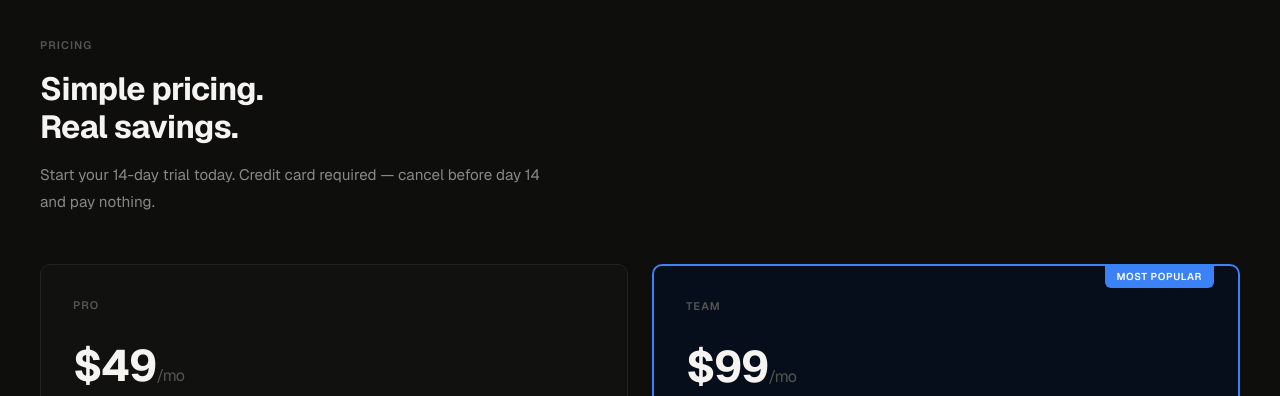
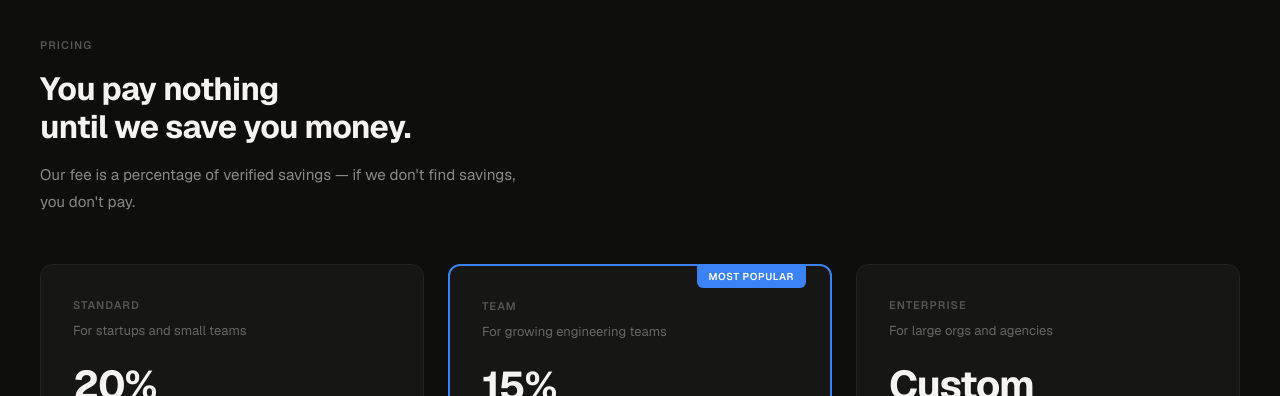
Before and after one commit to issacguerrero67-web/vaultixai, a React (Vite) app in the folder frontend/: page / in a window 1280 px wide. Shown: the part 2404-2800 px from the top of the page. Built offline with nearby package versions, Linux system fonts and the light colour scheme; no server answers.

Commit message:
feat: update pricing to success-based model - Standard 20%, Team 15%, Enterprise custom

```diff
--- a/frontend/src/pages/Landing.jsx
+++ b/frontend/src/pages/Landing.jsx
@@ -135,7 +135,7 @@ export default function Landing() {
             you <span style={{ color: '#3B82F6' }}>forgot exist.</span>
           </h1>
           <p style={{ fontSize: '1.05rem', color: 'rgba(245,244,240,0.5)', lineHeight: 1.75, maxWidth: 460, marginBottom: '2.25rem' }}>
-            Vaultix AI connects to your AWS account, scans every resource for waste, and delivers a prioritized fix list with specific resource IDs and exact dollar amounts.
+            Connect your AWS account in 5 minutes. We find the waste. You only pay when you save.
           </p>
           <div className="hero-buttons" style={{ display: 'flex', alignItems: 'center', gap: '1rem', flexWrap: 'wrap', marginBottom: '1.25rem' }}>
             <a href="#waitlist" className="hero-btn" style={{
@@ -258,75 +258,86 @@ export default function Landing() {
         <div className="fade-up">
           <p style={{ fontSize: 11, fontWeight: 600, letterSpacing: '0.1em', textTransform: 'uppercase', color: '#555552', marginBottom: '1rem' }}>Pricing</p>
           <h2 style={{ fontSize: '2rem', fontWeight: 700, letterSpacing: '-0.02em', lineHeight: 1.2, marginBottom: '1rem', color: '#F5F4F0' }}>
-            Simple pricing.<br />Real savings.
+            You pay nothing<br />until we save you money.
           </h2>
           <p style={{ fontSize: '0.95rem', color: '#888884', lineHeight: 1.75, maxWidth: 500, marginBottom: '3rem' }}>
-            Start your 14-day trial today. Credit card required — cancel before day 14 and pay nothing.
+            Our fee is a percentage of verified savings — if we don't find savings, you don't pay.
           </p>
         </div>
-        <div className="pricing-grid" style={{ display: 'grid', gridTemplateColumns: 'repeat(2, 1fr)', gap: '1.5rem', marginBottom: '1.5rem' }}>
-          {/* PRO */}
-          <div className="fade-up" style={{ background: '#111110', border: '1px solid #222220', borderRadius: 10, padding: '2rem', transition: 'border-color 200ms' }}
+        <div className="pricing-grid" style={{ display: 'grid', gridTemplateColumns: 'repeat(3, 1fr)', gap: '1.5rem' }}>
+
+          {/* STANDARD */}
+          <div className="fade-up" style={{ background: 'rgba(255,255,255,0.03)', border: '1px solid #222220', borderRadius: 12, padding: '32px', display: 'flex', flexDirection: 'column', transition: 'border-color 200ms' }}
             onMouseEnter={e => e.currentTarget.style.borderColor = '#333330'}
             onMouseLeave={e => e.currentTarget.style.borderColor = '#222220'}>
-            <p style={{ fontSize: 11, fontWeight: 600, color: '#555552', letterSpacing: '0.1em', textTransform: 'uppercase', marginBottom: '1.25rem' }}>Pro</p>
-            <p style={{ fontSize: '2.75rem', fontWeight: 700, letterSpacing: '-0.02em', color: '#F5F4F0', marginBottom: 2 }}>$49<span style={{ fontSize: '1rem', fontWeight: 400, color: '#555552' }}>/mo</span></p>
-            <p style={{ fontSize: 12, color: '#555552', marginBottom: '1.5rem' }}>Up to 3 AWS accounts</p>
-            <ul style={{ listStyle: 'none', marginBottom: '2rem', borderTop: '1px solid #1E1E1C', paddingTop: '1.25rem', padding: 0, paddingTop: '1.25rem' }}>
-              {['Full audit report with all findings', 'Specific resource IDs and savings', '90-day prioritized action plan', 'Email alerts for new waste', 'Terraform modules included'].map((f, i) => (
-                <li key={i} style={{ fontSize: 13, color: '#888884', padding: '7px 0', borderBottom: '1px solid #1A1A18', display: 'flex', alignItems: 'center', gap: 8 }}>
-                  <span style={{ color: '#3B82F6', fontSize: 14 }}>✓</span>{f}
+            <p style={{ fontSize: 11, fontWeight: 600, color: '#555552', letterSpacing: '0.1em', textTransform: 'uppercase', marginBottom: '0.5rem' }}>Standard</p>
+            <p style={{ fontSize: 13, color: '#666662', marginBottom: '1.5rem' }}>For startups and small teams</p>
+            <p style={{ fontSize: '2.5rem', fontWeight: 700, letterSpacing: '-0.03em', color: '#F5F4F0', marginBottom: 4, lineHeight: 1 }}>20%</p>
+            <p style={{ fontSize: 12, color: '#888884', marginBottom: '0.5rem' }}>of verified savings</p>
+            <p style={{ fontSize: 12, color: '#555552', marginBottom: '1.75rem' }}>You pay nothing until we save you money</p>
+            <ul style={{ listStyle: 'none', padding: 0, margin: '0 0 2rem', borderTop: '1px solid #1E1E1C', paddingTop: '1.25rem', flex: 1 }}>
+              {['Up to 3 AWS accounts', 'Full AI cost audit', 'Monthly re-scans', 'Email findings report', '30-day savings verification'].map((f, i) => (
+                <li key={i} style={{ fontSize: 13, color: '#888884', padding: '7px 0', borderBottom: '1px solid rgba(255,255,255,0.04)', display: 'flex', alignItems: 'center', gap: 8 }}>
+                  <span style={{ color: '#3B82F6', fontSize: 14, flexShrink: 0 }}>✓</span>{f}
                 </li>
               ))}
             </ul>
-            <a href="#waitlist" style={{ display: 'block', width: '100%', boxSizing: 'border-box', padding: 11, borderRadius: 7, fontSize: 14, fontWeight: 500, textAlign: 'center', background: 'transparent', color: '#F5F4F0', border: '1px solid #2A2A28', textDecoration: 'none', transition: 'all 150ms' }}
+            <a href="#waitlist" style={{ display: 'block', boxSizing: 'border-box', padding: '11px 0', borderRadius: 7, fontSize: 14, fontWeight: 500, textAlign: 'center', background: 'transparent', color: '#F5F4F0', border: '1px solid #2A2A28', textDecoration: 'none', transition: 'all 150ms' }}
               onMouseEnter={e => { e.currentTarget.style.borderColor = '#3A3A38'; e.currentTarget.style.background = '#161614' }}
               onMouseLeave={e => { e.currentTarget.style.borderColor = '#2A2A28'; e.currentTarget.style.background = 'transparent' }}>
               Join Waitlist
             </a>
           </div>
+
           {/* TEAM */}
-          <div className="fade-up" style={{ background: '#050E1A', border: '2px solid #3B82F6', borderRadius: 10, padding: '2rem', position: 'relative', transition: 'border-color 200ms' }}
+          <div className="fade-up" style={{ background: 'rgba(255,255,255,0.03)', border: '2px solid #3B82F6', borderRadius: 12, padding: '32px', position: 'relative', display: 'flex', flexDirection: 'column', transition: 'border-color 200ms' }}
             onMouseEnter={e => e.currentTarget.style.borderColor = '#60A5FA'}
             onMouseLeave={e => e.currentTarget.style.borderColor = '#3B82F6'}>
             <div style={{ position: 'absolute', top: -1, right: '1.5rem', background: '#3B82F6', color: '#fff', fontSize: 10, fontWeight: 600, letterSpacing: '0.06em', padding: '4px 12px', borderRadius: '0 0 6px 6px', textTransform: 'uppercase' }}>
               Most Popular
             </div>
-            <p style={{ fontSize: 11, fontWeight: 600, color: '#555552', letterSpacing: '0.1em', textTransform: 'uppercase', marginBottom: '1.25rem' }}>Team</p>
-            <p style={{ fontSize: '2.75rem', fontWeight: 700, letterSpacing: '-0.02em', color: '#F5F4F0', marginBottom: 2 }}>$99<span style={{ fontSize: '1rem', fontWeight: 400, color: '#555552' }}>/mo</span></p>
-            <p style={{ fontSize: 12, color: '#555552', marginBottom: '1.5rem' }}>Unlimited AWS accounts</p>
-            <ul style={{ listStyle: 'none', marginBottom: '2rem', borderTop: '1px solid #1E1E1C', paddingTop: '1.25rem', padding: 0, paddingTop: '1.25rem' }}>
-              {['Everything in Pro', 'Unlimited AWS accounts', 'Slack integration for alerts', 'Multi-user team access', 'Priority support', 'Quarterly business review'].map((f, i) => (
-                <li key={i} style={{ fontSize: 13, color: '#888884', padding: '7px 0', borderBottom: '1px solid #1A1A18', display: 'flex', alignItems: 'center', gap: 8 }}>
-                  <span style={{ color: '#3B82F6', fontSize: 14 }}>✓</span>{f}
+            <p style={{ fontSize: 11, fontWeight: 600, color: '#555552', letterSpacing: '0.1em', textTransform: 'uppercase', marginBottom: '0.5rem' }}>Team</p>
+            <p style={{ fontSize: 13, color: '#666662', marginBottom: '1.5rem' }}>For growing engineering teams</p>
+            <p style={{ fontSize: '2.5rem', fontWeight: 700, letterSpacing: '-0.03em', color: '#F5F4F0', marginBottom: 4, lineHeight: 1 }}>15%</p>
+            <p style={{ fontSize: 12, color: '#888884', marginBottom: '0.5rem' }}>of verified savings</p>
+            <p style={{ fontSize: 12, color: '#555552', marginBottom: '1.75rem' }}>Volume discount for larger savings</p>
+            <ul style={{ listStyle: 'none', padding: 0, margin: '0 0 2rem', borderTop: '1px solid #1E1E1C', paddingTop: '1.25rem', flex: 1 }}>
+              {['Unlimited AWS accounts', 'Everything in Standard', 'Slack alerts', 'Priority support', 'Quarterly business review'].map((f, i) => (
+                <li key={i} style={{ fontSize: 13, color: '#888884', padding: '7px 0', borderBottom: '1px solid rgba(255,255,255,0.04)', display: 'flex', alignItems: 'center', gap: 8 }}>
+                  <span style={{ color: '#3B82F6', fontSize: 14, flexShrink: 0 }}>✓</span>{f}
                 </li>
               ))}
             </ul>
-            <a href="#waitlist" style={{ display: 'block', width: '100%', boxSizing: 'border-box', padding: 11, borderRadius: 7, fontSize: 14, fontWeight: 500, textAlign: 'center', background: '#3B82F6', color: '#fff', border: 'none', textDecoration: 'none', transition: 'background 150ms' }}
+            <a href="#waitlist" style={{ display: 'block', boxSizing: 'border-box', padding: '11px 0', borderRadius: 7, fontSize: 14, fontWeight: 500, textAlign: 'center', background: '#3B82F6', color: '#fff', border: 'none', textDecoration: 'none', transition: 'background 150ms' }}
               onMouseEnter={e => e.currentTarget.style.background = '#2563EB'}
               onMouseLeave={e => e.currentTarget.style.background = '#3B82F6'}>
               Join Waitlist
             </a>
           </div>
-        </div>
 
-        {/* MANUAL AUDIT */}
-        <div className="fade-up manual-audit" style={{ background: '#111110', border: '1px solid #1E1E1C', borderRadius: 10, padding: '2rem 2.5rem', display: 'flex', alignItems: 'center', justifyContent: 'space-between', gap: '2rem', flexWrap: 'wrap' }}>
-          <div>
-            <h3 style={{ fontSize: 16, fontWeight: 600, color: '#F5F4F0', marginBottom: 6 }}>
-              Prefer it done for you? <span style={{ color: '#F5F4F0', fontWeight: 600 }}>Manual Audit — $300 flat.</span>
-            </h3>
-            <p style={{ fontSize: 13, color: '#666662', lineHeight: 1.65, maxWidth: 480 }}>
-              A real AWS infrastructure engineer runs your audit and delivers a full findings report in 48 hours.
-            </p>
+          {/* ENTERPRISE */}
+          <div className="fade-up" style={{ background: 'rgba(255,255,255,0.03)', border: '1px solid #222220', borderRadius: 12, padding: '32px', display: 'flex', flexDirection: 'column', transition: 'border-color 200ms' }}
+            onMouseEnter={e => e.currentTarget.style.borderColor = '#333330'}
+            onMouseLeave={e => e.currentTarget.style.borderColor = '#222220'}>
+            <p style={{ fontSize: 11, fontWeight: 600, color: '#555552', letterSpacing: '0.1em', textTransform: 'uppercase', marginBottom: '0.5rem' }}>Enterprise</p>
+            <p style={{ fontSize: 13, color: '#666662', marginBottom: '1.5rem' }}>For large orgs and agencies</p>
+            <p style={{ fontSize: '2.5rem', fontWeight: 700, letterSpacing: '-0.03em', color: '#F5F4F0', marginBottom: 4, lineHeight: 1 }}>Custom</p>
+            <p style={{ fontSize: 12, color: '#888884', marginBottom: '0.5rem' }}>&nbsp;</p>
+            <p style={{ fontSize: 12, color: '#555552', marginBottom: '1.75rem' }}>Negotiated rate based on portfolio size</p>
+            <ul style={{ listStyle: 'none', padding: 0, margin: '0 0 2rem', borderTop: '1px solid #1E1E1C', paddingTop: '1.25rem', flex: 1 }}>
+              {['Unlimited accounts', 'White-glove onboarding', 'Dedicated account manager', 'Custom reporting', 'SLA guarantee', 'SSO + audit logs'].map((f, i) => (
+                <li key={i} style={{ fontSize: 13, color: '#888884', padding: '7px 0', borderBottom: '1px solid rgba(255,255,255,0.04)', display: 'flex', alignItems: 'center', gap: 8 }}>
+                  <span style={{ color: '#3B82F6', fontSize: 14, flexShrink: 0 }}>✓</span>{f}
+                </li>
+              ))}
+            </ul>
+            <a href="#waitlist" style={{ display: 'block', boxSizing: 'border-box', padding: '11px 0', borderRadius: 7, fontSize: 14, fontWeight: 500, textAlign: 'center', background: 'transparent', color: '#F5F4F0', border: '1px solid #2A2A28', textDecoration: 'none', transition: 'all 150ms' }}
+              onMouseEnter={e => { e.currentTarget.style.borderColor = '#3A3A38'; e.currentTarget.style.background = '#161614' }}
+              onMouseLeave={e => { e.currentTarget.style.borderColor = '#2A2A28'; e.currentTarget.style.background = 'transparent' }}>
+              Contact Us
+            </a>
           </div>
-          <a href="https://calendly.com/issacguerrero67/aws-audit-call" target="_blank" rel="noreferrer"
-            className="manual-audit-btn"
-            style={{ background: 'transparent', color: '#F5F4F0', border: '1px solid #2A2A28', padding: '10px 20px', borderRadius: 7, fontSize: 13, fontWeight: 500, textDecoration: 'none', whiteSpace: 'nowrap', transition: 'all 150ms' }}
-            onMouseEnter={e => { e.target.style.borderColor = '#3A3A38'; e.target.style.background = '#161614' }}
-            onMouseLeave={e => { e.target.style.borderColor = '#2A2A28'; e.target.style.background = 'transparent' }}>
-            Book Your Audit →
-          </a>
+
         </div>
       </section>
 
```
